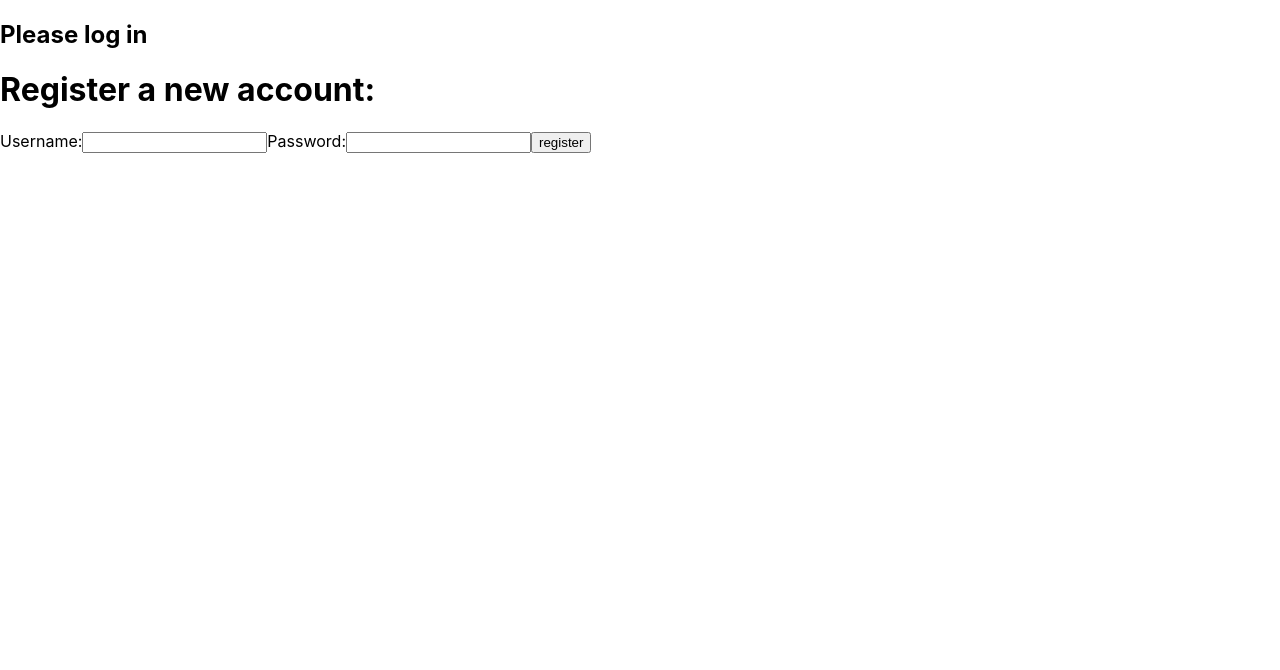
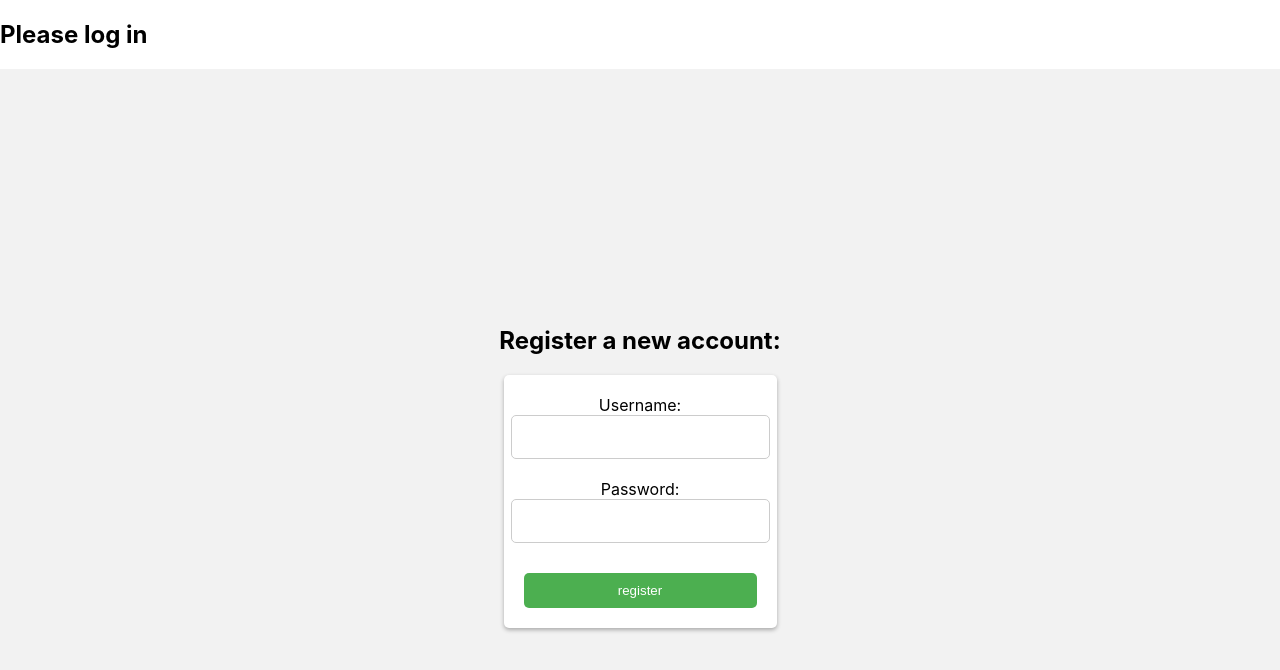
Before and after one commit to CodeDamien1/ToLogin, a React (Create React App) app: page / in a window 1280 px wide. Shown: the top 670 px of the page. Built offline with nearby package versions, Linux system fonts and the light colour scheme.

Commit message:
added CSS to register

```diff
--- a/src/App.js
+++ b/src/App.js
@@ -9,7 +9,7 @@ const App = () => {
   const [user, setUser] = useState()
 
   return (
-    <div className="login-container">
+    <div className="container">
             {user
       ?
       <h2>Hello welcome {user} you have logged in</h2>
--- /dev/null
+++ b/src/components/register/Register.css
@@ -0,0 +1,63 @@
+.register-container {
+  display: flex;
+  flex-direction: column;
+  align-items: center;
+  justify-content: center;
+  height: 100vh;
+  background-color: #f2f2f2;
+}
+
+form {
+  display: flex;
+  flex-direction: column;
+  align-items: center;
+  justify-content: center;
+  background-color: #fff;
+  border-radius: 5px;
+  padding: 20px;
+  box-shadow: 0px 2px 4px rgba(0, 0, 0, 0.3);
+}
+
+
+h1 {
+  font-size: 24px;
+  margin-bottom: 20px;
+  text-align: center;
+}
+
+input {
+  width: 100%;
+  padding: 10px;
+  margin-bottom: 10px;
+  border-radius: 5px;
+  border: 1px solid #ccc;
+}
+
+button {
+  width: 100%;
+  padding: 10px;
+  margin-top: 10px;
+  border-radius: 5px;
+  border: none;
+  background-color: #4CAF50;
+  color: #fff;
+  cursor: pointer;
+}
+
+label {
+  display: flex;
+  flex-direction: column;
+  align-items: center;
+  justify-content: center;
+  width: 100%;
+  margin-bottom: 10px;
+}
+
+label input {
+  width: 100%;
+  padding: 12px;
+  border-radius: 5px;
+  border: 1px solid #ccc;
+  font-size: 16px;
+  text-align: center;
+}
--- a/src/components/register/Register.js
+++ b/src/components/register/Register.js
@@ -1,5 +1,6 @@
 import { useState } from "react";
 import { registerUser } from "../../utils";
+import '../register/Register.css';
 
 const Register = ({ newUser }) => {
   const [username, setUsername] = useState();
```
